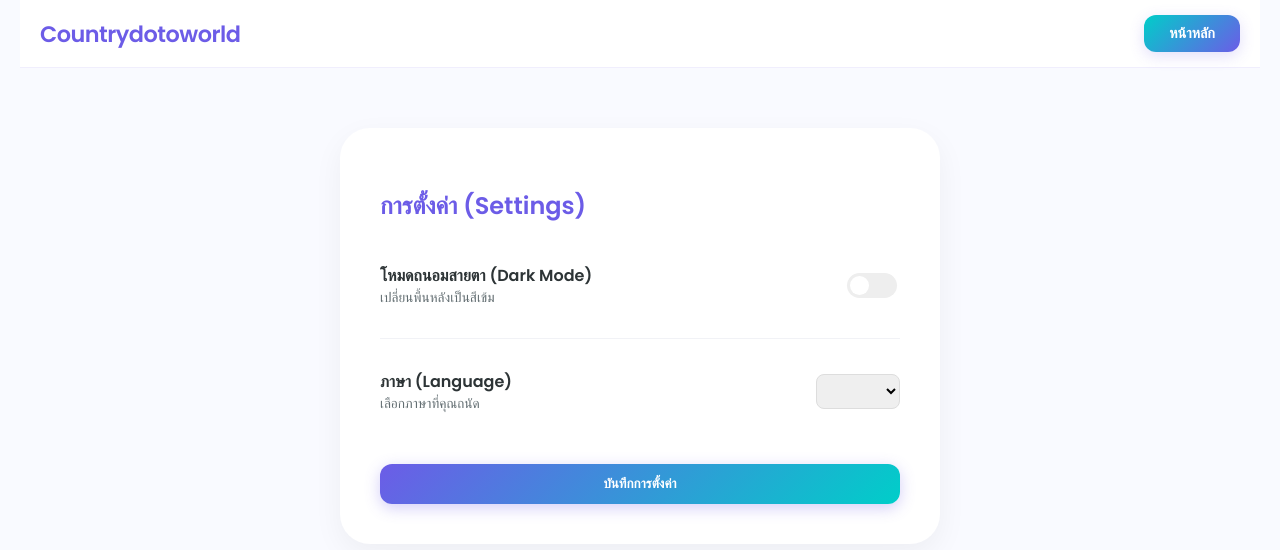
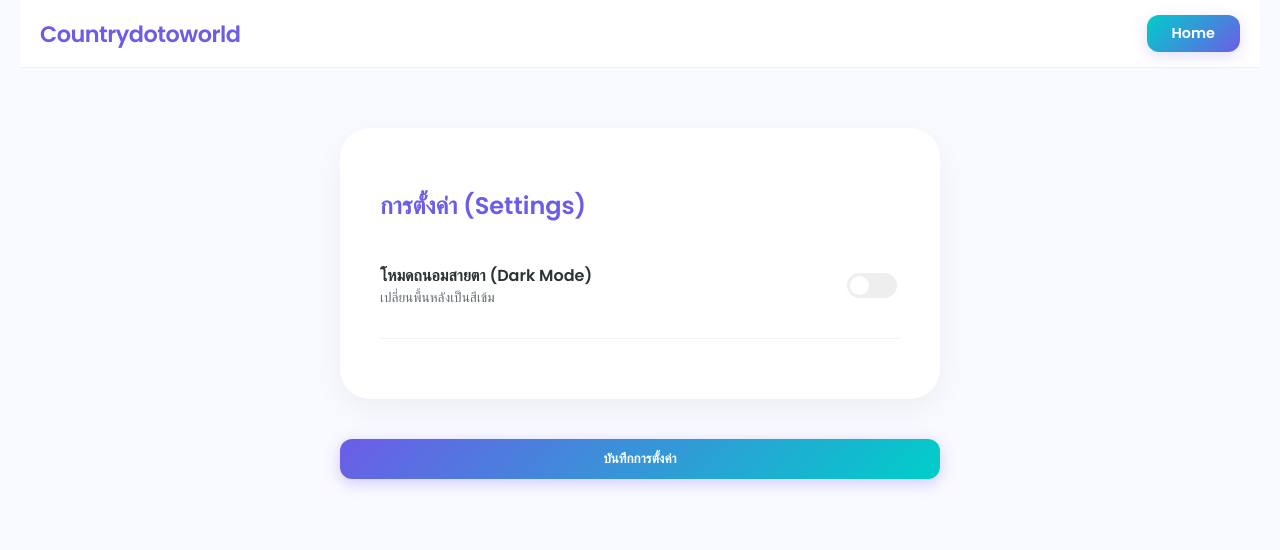
Before and after one commit to chatchananboonsong/website6810110055, a Flask app: page /settings in a window 1280 px wide. Shown: the top 550 px of the page. Run offline with Flask 2, Linux system fonts and the light colour scheme; a user stored in the database is signed in.

Commit message:
comant setting

```diff
--- a/templates/settings.html
+++ b/templates/settings.html
@@ -30,15 +30,6 @@
 
             <hr style="border: 0; border-top: 1px solid #f1f2f6; margin: 20px 0;">
 
-            <div class="setting-item">
-                <div style="text-align: left;">
-                    <h4 style="margin: 0; color: var(--text-main);">ภาษา (Language)</h4>
-                    <p style="margin: 0; font-size: 0.85rem; color: var(--text-soft);">เลือกภาษาที่คุณถนัด</p>
-                </div>
-                <select style="padding: 8px; border-radius: 8px; border: 1px solid #ddd;">
-                    <option>ภาษาไทย</option>
-                    <option>English</option>
-                </select>
             </div>
 
             <button class="select-btn" style="margin-top: 40px;">บันทึกการตั้งค่า</button>
@@ -54,7 +45,7 @@
             body.classList.add('dark-mode');
             darkModeToggle.checked = true;
         }
-
+        // ดักจับเหตุการณ์เมื่อมีการคลิก Toggle
         darkModeToggle.addEventListener('change', () => {
             if (darkModeToggle.checked) {
                 body.classList.add('dark-mode');
@@ -64,50 +55,6 @@
                 localStorage.setItem('theme', 'light');
             }
         });
-
-        // --- ระบบเปลี่ยนภาษา (Simple Translation) ---
-        const langSelect = document.querySelector('select');
-
-        // พจนานุกรมภาษา
-        const translations = {
-            en: {
-                title: "Settings",
-                darkmode: "Dark Mode",
-                darkmode_desc: "Change background to dark",
-                lang: "Language",
-                lang_desc: "Choose your preferred language",
-                home: "Home",
-                logout: "Logout"
-            },
-            th: {
-                title: "การตั้งค่า (Settings)",
-                darkmode: "โหมดถนอมสายตา (Dark Mode)",
-                darkmode_desc: "เปลี่ยนพื้นหลังเป็นสีเข้ม",
-                lang: "ภาษา (Language)",
-                lang_desc: "เลือกภาษาที่คุณถนัด",
-                home: "หน้าหลัก",
-                logout: "ออกจากระบบ"
-            }
-        };
-
-        function applyLanguage(lang) {
-            document.querySelector('h2').innerText = translations[lang].title;
-            document.querySelectorAll('.setting-item h4')[0].innerText = translations[lang].darkmode;
-            document.querySelectorAll('.setting-item p')[0].innerText = translations[lang].darkmode_desc;
-            document.querySelectorAll('.setting-item h4')[1].innerText = translations[lang].lang;
-            document.querySelectorAll('.setting-item p')[1].innerText = translations[lang].lang_desc;
-            document.querySelector('.nav-link').innerText = translations[lang].home;
-        }
-
-        // โหลดภาษาเริ่มต้น
-        const savedLang = localStorage.getItem('lang') || 'th';
-        langSelect.value = savedLang;
-        applyLanguage(savedLang);
-
-        langSelect.addEventListener('change', () => {
-            localStorage.setItem('lang', langSelect.value);
-            applyLanguage(langSelect.value);
-        });
     </script>
 </body>
 </html>
```
